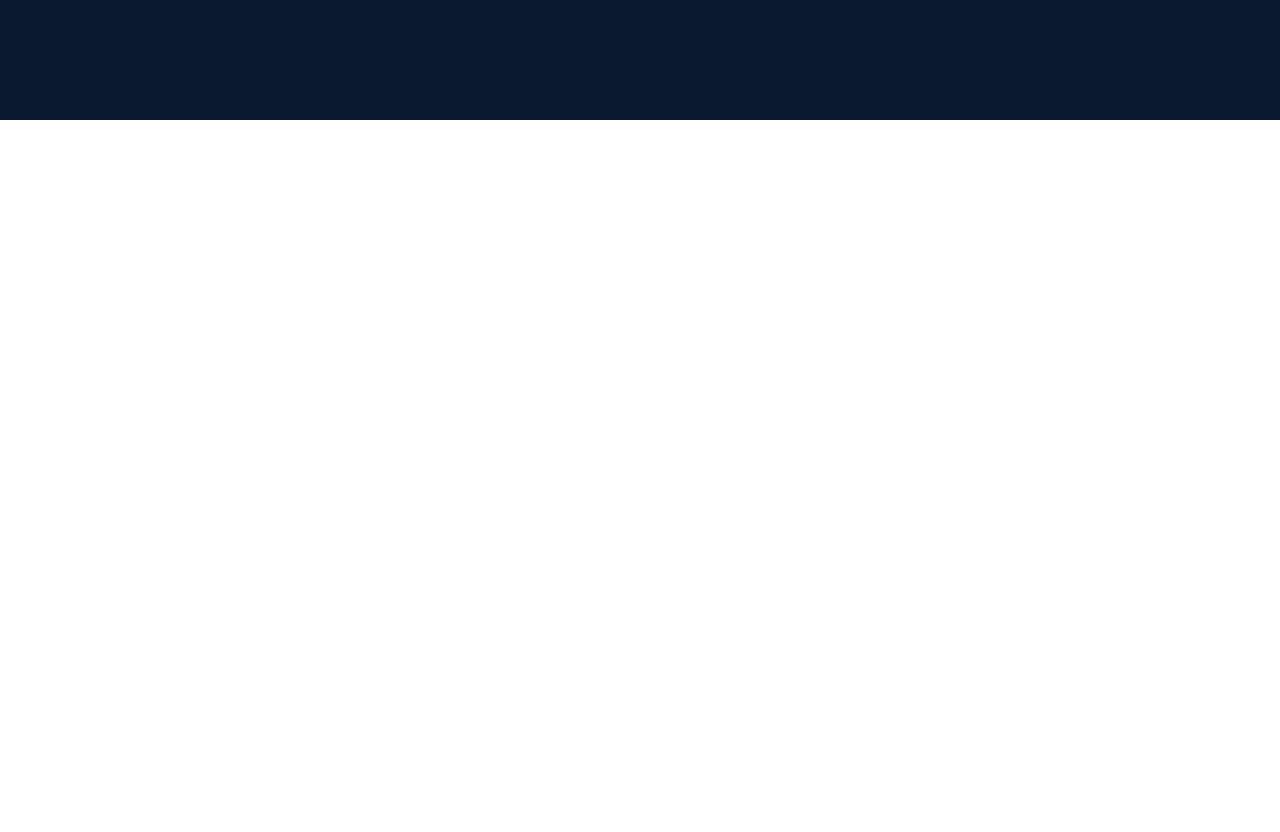
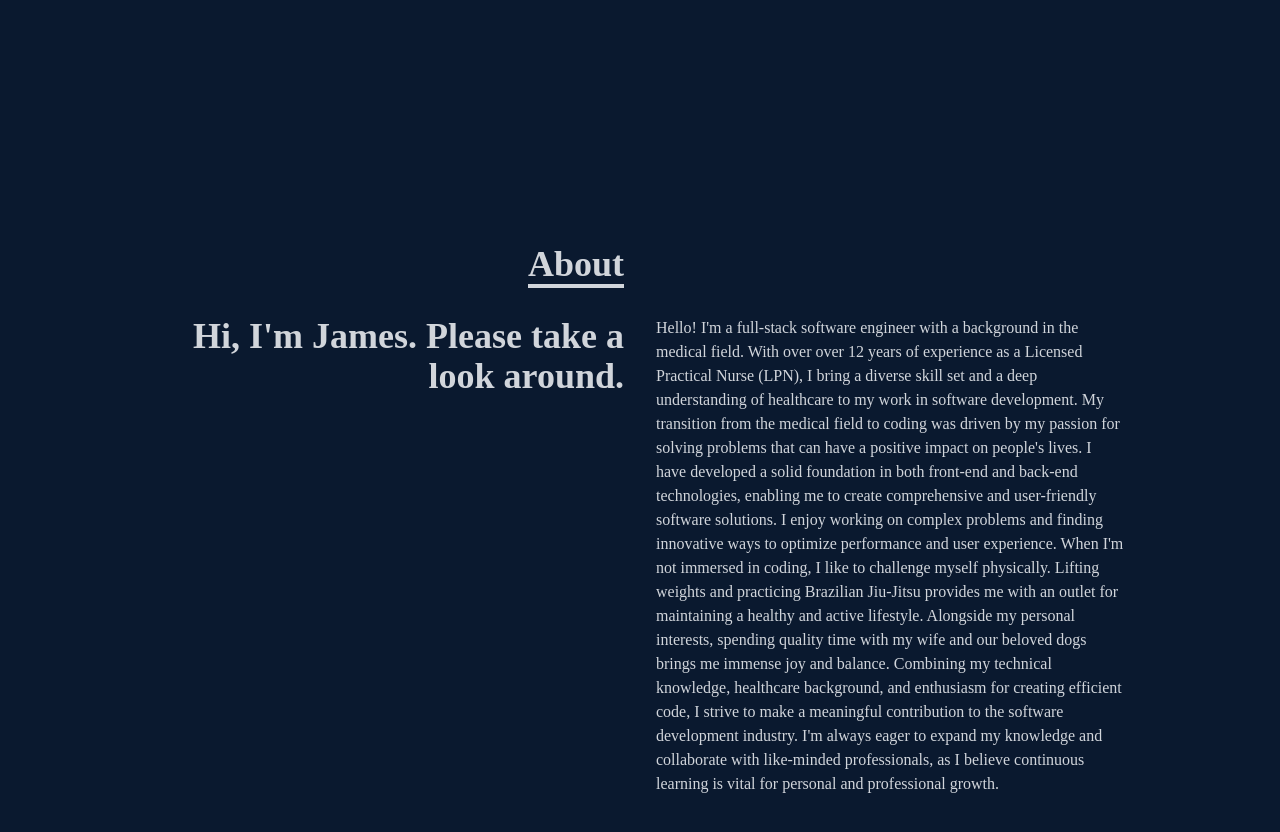
Before and after one commit to wowjimmyparrish/Portfolio, a React (Create React App) app: page / in a window 1280 px wide. Shown: the part 680-1512 px from the top of the page. Before the commit the page ends 800 px from the top, so only its background shows below. Built offline with nearby package versions, Linux system fonts and the light colour scheme.

Commit message:
created about component

```diff
--- a/src/App.js
+++ b/src/App.js
@@ -1,10 +1,12 @@
 import NavBar from "./components/NavBar";
 import Home from "./components/Home";
+import About from "./components/About";
 function App() {
   return (
     <div>
       <NavBar />
       <Home />
+      <About />
     </div>
   );
 }
--- /dev/null
+++ b/src/components/About.jsx
@@ -0,0 +1,51 @@
+import React from "react";
+
+function About() {
+  return (
+    <div name="about" className="w-full h-screen  bg-[#0a192f] text-gray-300">
+      <div className="flex flex-col justify-center items-center w-full h-full">
+        <div className="max-w-[1000px] w-full grid grid-cols-2 gap-8">
+          <div className="sm:text-right pb-8 pl-4">
+            <p className="text-4xl font-bold inline border-b-4 border-gray-300">
+              About
+            </p>
+          </div>
+          <div></div>
+        </div>
+        <div className="max-w-[1000px] w-full grid sm:grid-cols-2 gap-8 px-4">
+          <div className="sm:text-right text-4xl font-bold">
+            <p>Hi, I'm James. Please take a look around.</p>
+          </div>
+          <div>
+            <p>
+              Hello! I'm a full-stack software engineer with a background in the
+              medical field. With over over 12 years of experience as a Licensed
+              Practical Nurse (LPN), I bring a diverse skill set and a deep
+              understanding of healthcare to my work in software development. My
+              transition from the medical field to coding was driven by my
+              passion for solving problems that can have a positive impact on
+              people's lives. I have developed a solid foundation in both
+              front-end and back-end technologies, enabling me to create
+              comprehensive and user-friendly software solutions. I enjoy
+              working on complex problems and finding innovative ways to
+              optimize performance and user experience. When I'm not immersed in
+              coding, I like to challenge myself physically. Lifting weights and
+              practicing Brazilian Jiu-Jitsu provides me with an outlet for
+              maintaining a healthy and active lifestyle. Alongside my personal
+              interests, spending quality time with my wife and our beloved dogs
+              brings me immense joy and balance. Combining my technical
+              knowledge, healthcare background, and enthusiasm for creating
+              efficient code, I strive to make a meaningful contribution to the
+              software development industry. I'm always eager to expand my
+              knowledge and collaborate with like-minded professionals, as I
+              believe continuous learning is vital for personal and professional
+              growth.
+            </p>
+          </div>
+        </div>
+      </div>
+    </div>
+  );
+}
+
+export default About;
```
